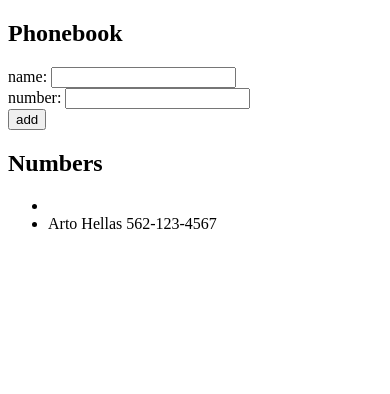
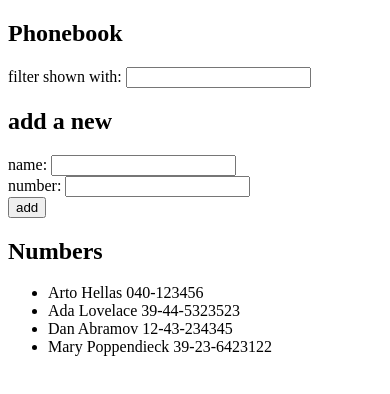
Before and after one commit to bryantt23/fso-part1, a React (Vite) app: page / in a window 390 px wide. Shown: the top 394 px of the page. Built offline with nearby package versions, Linux system fonts and the light colour scheme.

Commit message:
2.9*: The Phonebook Step4

```diff
--- a/src/App.jsx
+++ b/src/App.jsx
@@ -2,11 +2,14 @@
 
 const App = () => {
   const [persons, setPersons] = useState([
-    { name: '', number: '' },
-    { name: 'Arto Hellas', number: "562-123-4567" }
+    { name: 'Arto Hellas', number: '040-123456', id: 1 },
+    { name: 'Ada Lovelace', number: '39-44-5323523', id: 2 },
+    { name: 'Dan Abramov', number: '12-43-234345', id: 3 },
+    { name: 'Mary Poppendieck', number: '39-23-6423122', id: 4 }
   ])
   const [newName, setNewName] = useState('')
   const [newTelephoneNumber, setTelephoneNumber] = useState('')
+  const [nameSearch, setNameSearch] = useState('')
 
   const handleSubmit = (e) => {
     e.preventDefault();
@@ -22,6 +25,10 @@
   return (
     <div>
       <h2>Phonebook</h2>
+      <div>
+        filter shown with: <input type="text" value={nameSearch} onChange={e => setNameSearch(e.target.value)} />
+      </div>
+      <h2>add a new</h2>
       <form onSubmit={handleSubmit}>
         <div>
           name: <input type="text" value={newName} onChange={e => setNewName(e.target.value)} />
@@ -35,7 +42,7 @@
       </form>
       <h2>Numbers</h2>
       <ul>
-        {persons.map(person => <li>{person.name} {person.number}</li>)}</ul>
+        {persons.filter(person => person.name.toLowerCase().includes(nameSearch)).map(person => <li>{person.name} {person.number}</li>)}</ul>
     </div>
   )
 }
```
